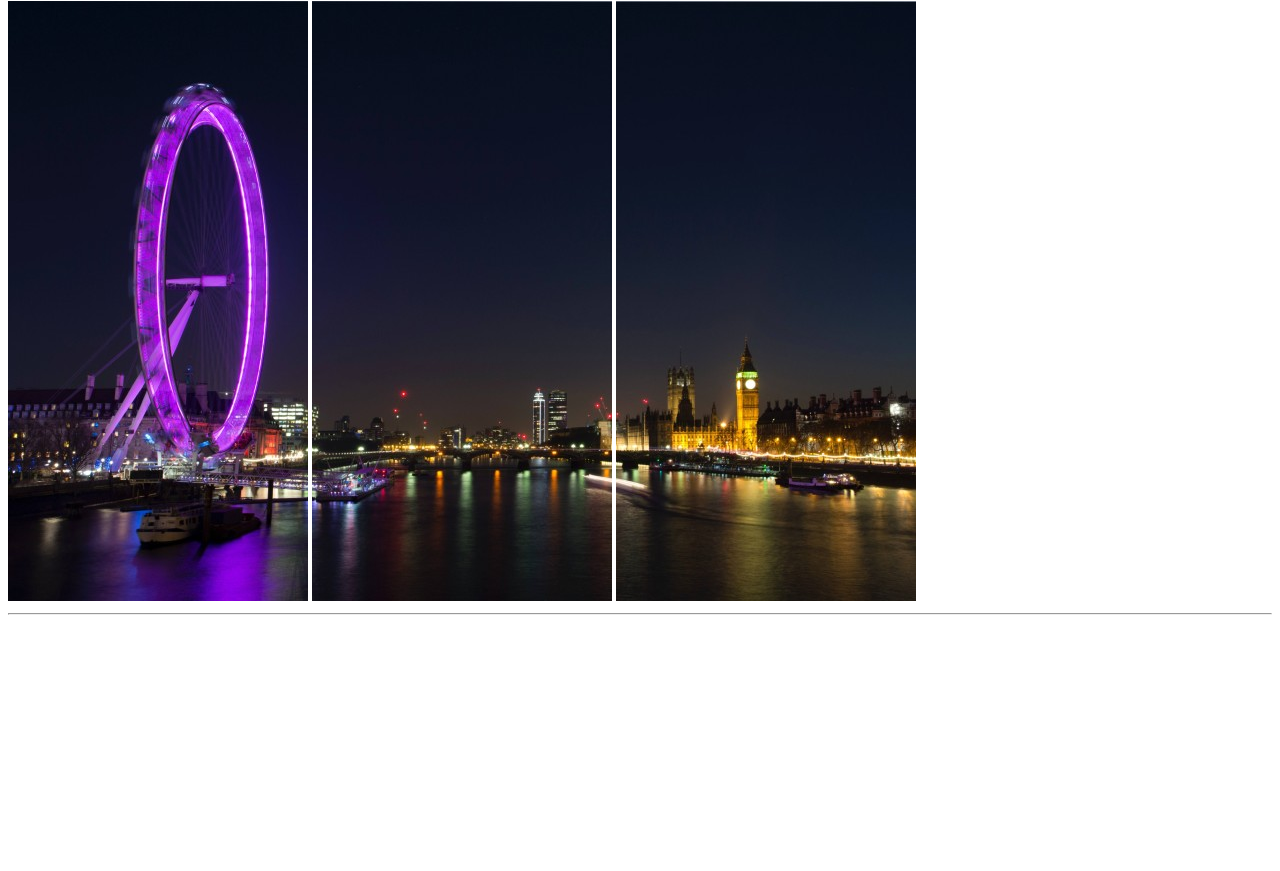
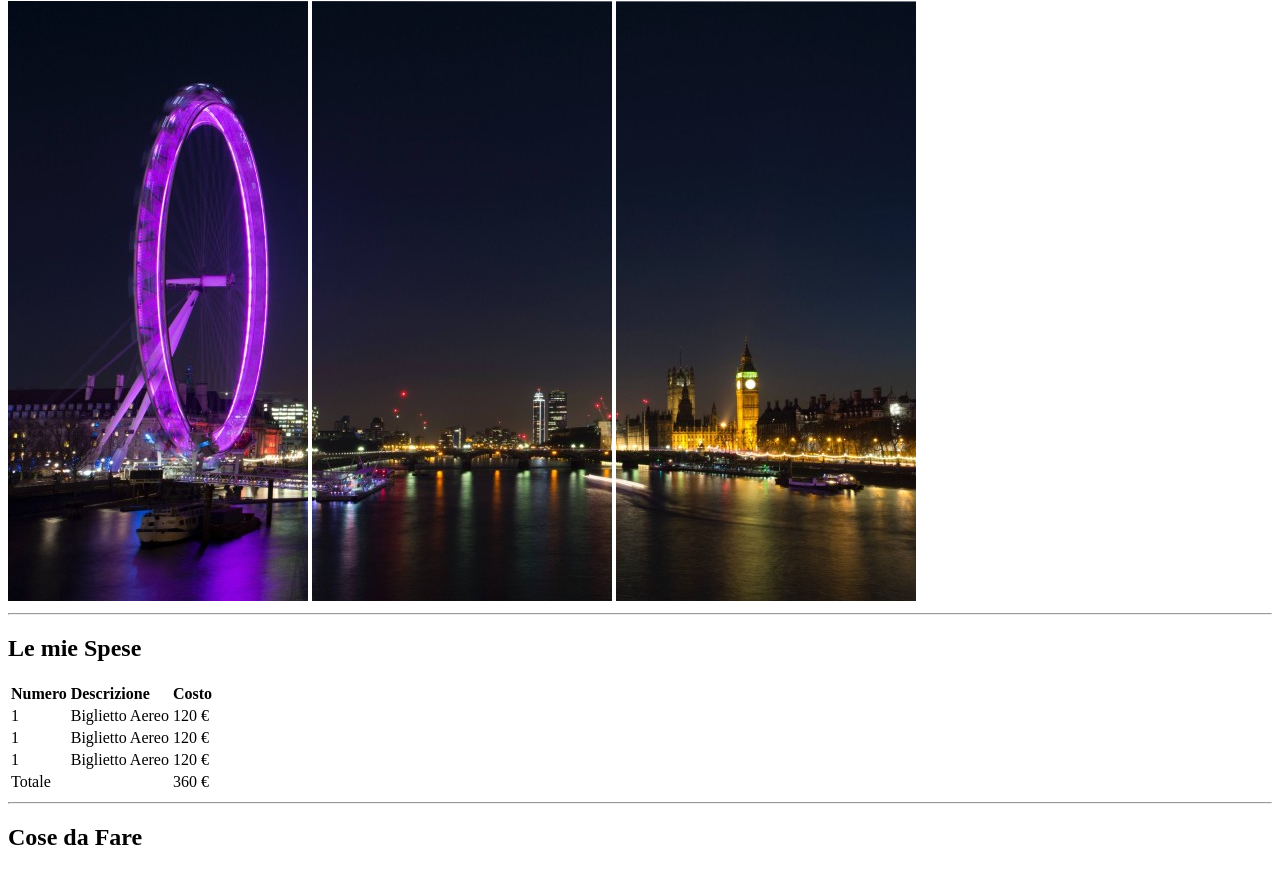
Before and after one commit to MauriPiace92/html-london-trip, a website: page index.html in a window 1280 px wide. Shown: the part 79-950 px from the top of the page. Before the commit the page ends 800 px from the top, so only its background shows below. Drawn offline with Linux system fonts and the light colour scheme.

Commit message:
aggiunta-tabella

```diff
--- a/index.html
+++ b/index.html
@@ -18,5 +18,69 @@
       <hr />
     </header>
     <!--fine intestazione pagina-->
+
+    <!--inizio parte centrale-->
+    <main>
+
+      <h2>Le mie Spese</h2>
+
+
+      <table>
+
+        <tr>
+
+          <td><b>Numero</td>
+          <td><b>Descrizione</td>
+          <td><b>Costo</td>
+
+        </tr>
+
+        <tr>
+
+          <td>1</td>
+          <td>Biglietto Aereo</td>
+          <td>120 €</td>
+
+        </tr>
+
+        <tr>
+
+            <td>1</td>
+            <td>Biglietto Aereo</td>
+            <td>120 €</td>
+
+        </tr>
+
+        <tr>
+
+            <td>1</td>
+            <td>Biglietto Aereo</td>
+            <td>120 €</td>
+
+        </tr>
+
+        <tr>
+
+            <td>Totale</td>
+            <td></td>
+            <td>360 €</td>
+
+        </tr>
+
+
+
+
+      </table>
+
+      <hr>
+
+      <h2>Cose da Fare</h2>
+
+
+
+
+    </main>
+    <!--fine parte centrale-->
+
   </body>
 </html>
```
